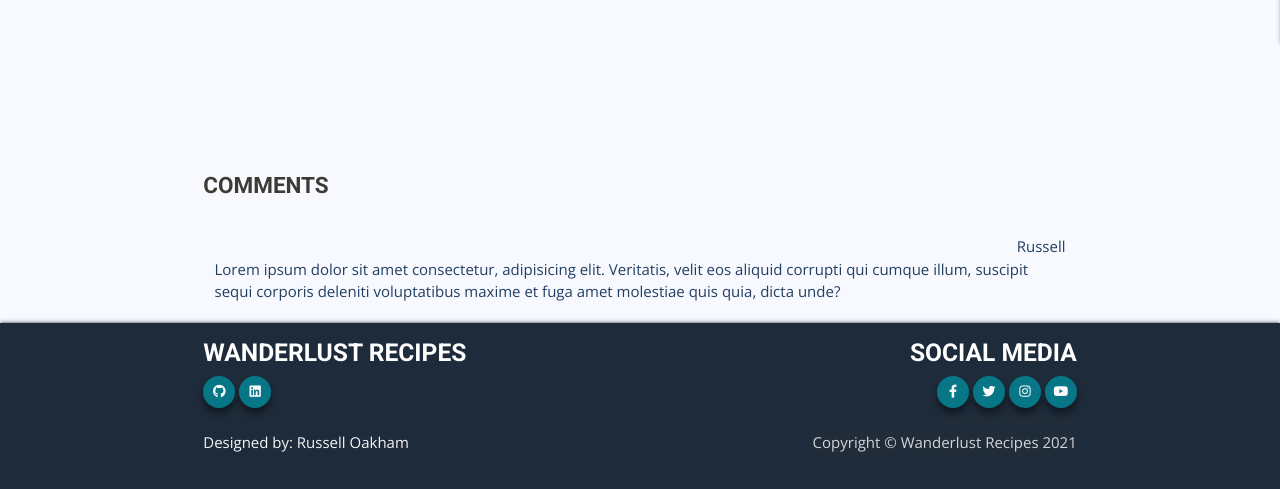
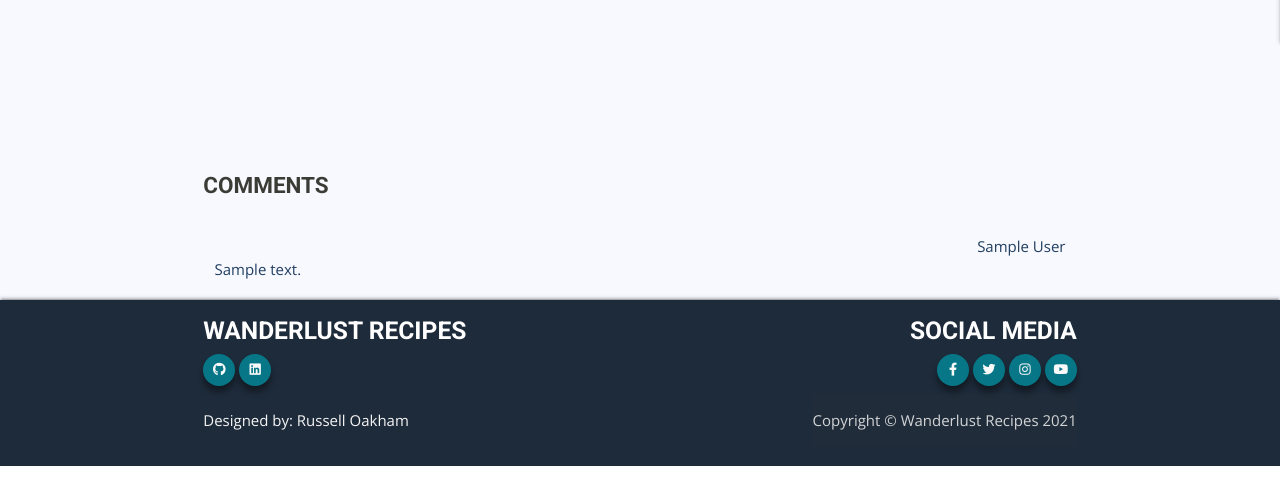
Before and after one commit to RussOakham/wanderlust-recipes, a Flask app: page /recipes/1 in a window 1280 px wide. Shown: the part 818-1307 px from the top of the page. After the commit the page ends 1284 px from the top, so only its background shows below. Run offline with Flask 2, Linux system fonts and the light colour scheme; grey boxes marked "Sample" are stand-in pictures; a database or web service that is not in the repository returns one stand-in record (values such as "Sample title"); some libraries are stand-ins or nearby versions.

Commit message:
recipe_detail html - user comment - Jinja generates divs based upon user comments saved to database

```diff
--- a/static/js/ajax-form-submission.js
+++ b/static/js/ajax-form-submission.js
@@ -35,8 +35,6 @@ $('#user_comment_form').submit(function (event) {
     submitFormAJAX(event, null);
 });
 
-
-
 // General AJAX form submission script
 // Following links used to help create and understand the below script:
 // https://www.digitalocean.com/community/tutorials/submitting-ajax-forms-with-jquery
--- a/templates/recipe_detail.html
+++ b/templates/recipe_detail.html
@@ -188,18 +188,18 @@
     {% endif %}
 
     <div class="row">
+        {% for comment in recipe.comments %}
         <div class="col s12">
             <div class="comment-div">
                 <div class="col s12 comment-author right">
-                    Russell
+                    {{- comment.author -}}
                 </div>
                 <div class="col s12 comment-content">
-                    Lorem ipsum dolor sit amet consectetur, adipisicing elit. Veritatis, velit eos aliquid corrupti qui
-                    cumque illum, suscipit sequi corporis deleniti voluptatibus maxime et fuga amet molestiae quis quia,
-                    dicta unde?
+                    {{- comment.text -}}
                 </div>
             </div>
         </div>
+        {% endfor %}
     </div>
 </section>
 
```
